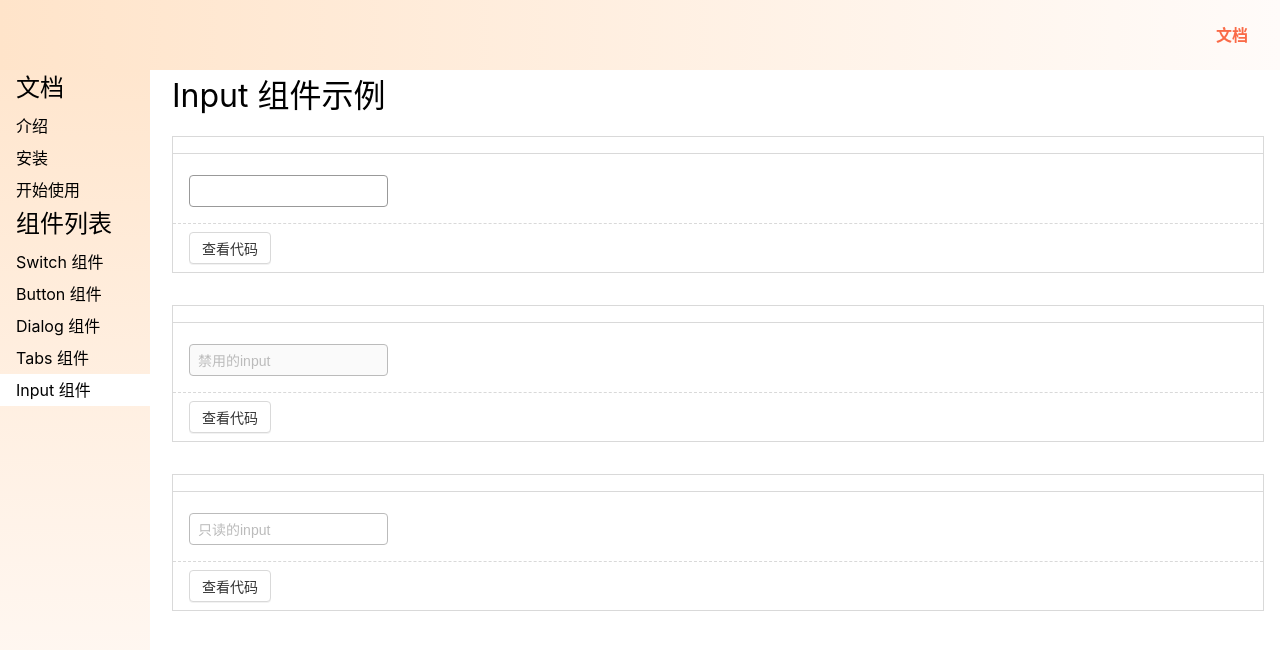
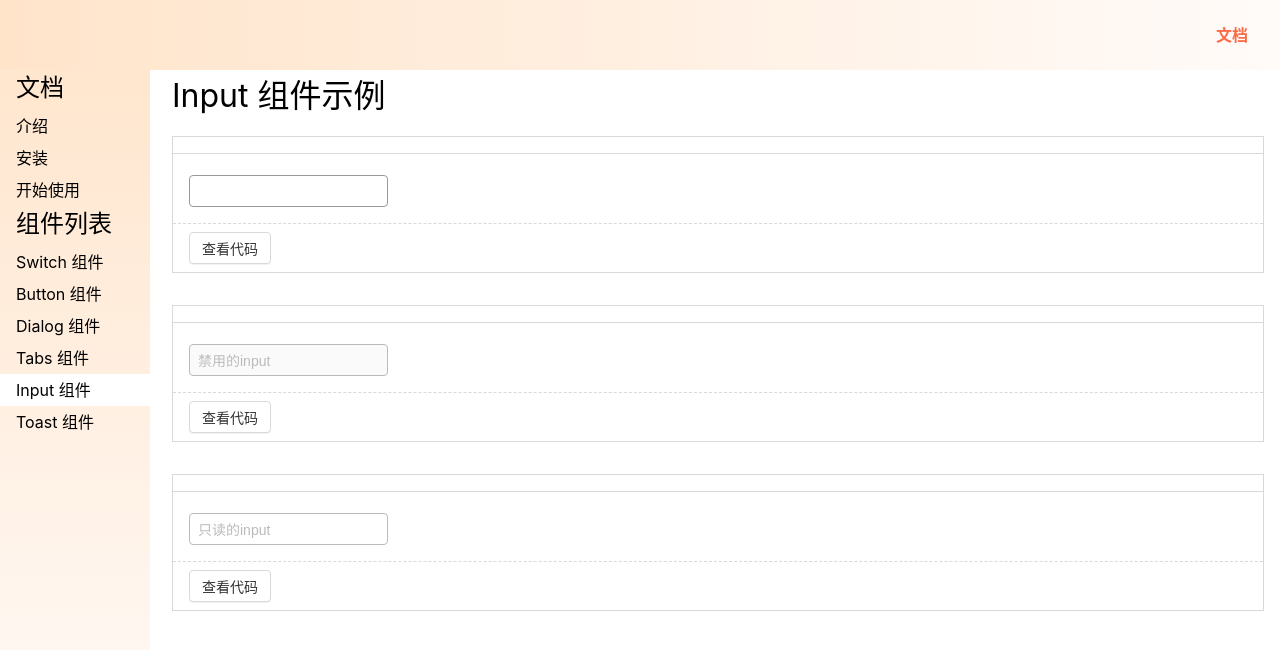
Before and after one commit to linzhengGithub/Sprite-UI, a Vue app: page /#/doc/input in a window 1280 px wide. Shown: the top 650 px of the page. Built offline with nearby package versions, Linux system fonts and the light colour scheme.

Commit message:
创建Toast 组件

```diff
--- /dev/null
+++ b/src/components/ToastDemo.vue
@@ -0,0 +1,16 @@
+<template>
+  <h1>Toast 组件示例</h1>
+  <Toast></Toast>
+</template>
+
+<script>
+  import Toast from '../lib/Toast.vue'
+  export default {
+    name: 'ToastDemo',
+    components:{Toast}
+  }
+</script>
+
+<style lang="scss" scoped>
+
+</style>
--- /dev/null
+++ b/src/lib/Toast.vue
@@ -0,0 +1,13 @@
+<template>
+  <div>Toast</div>
+</template>
+
+<script>
+  export default {
+    name: 'Toast'
+  }
+</script>
+
+<style lang="scss" scoped>
+
+</style>
--- a/src/router.ts
+++ b/src/router.ts
@@ -6,6 +6,7 @@ import ButtonDemo from './components/ButtonDemo.vue'
 import DialogDemo from './components/DialogDemo.vue'
 import TabsDemo from './components/TabsDemo.vue'
 import InputDemo from './components/InputDemo.vue'
+import ToastDemo from './components/ToastDemo.vue'
 import Markdown from './components/Markdown.vue';
 import intro from './markdown/intro.md'
 import getStarted from './markdown/get-started.md'
@@ -32,6 +33,7 @@ export const router = createRouter({ //创建路由
         {path:'dialog',component: DialogDemo},
         {path:'tabs',component: TabsDemo},
         {path:'input',component: InputDemo},
+        {path:'toast',component: ToastDemo},
       ]
     }
   ]
--- a/src/views/Doc.vue
+++ b/src/views/Doc.vue
@@ -31,6 +31,9 @@
           </li>
           <li>
             <router-link to="/doc/input">Input 组件</router-link>
+          </li>
+          <li>
+            <router-link to="/doc/toast">Toast 组件</router-link>
           </li>
         </ol>
       </aside>
```
